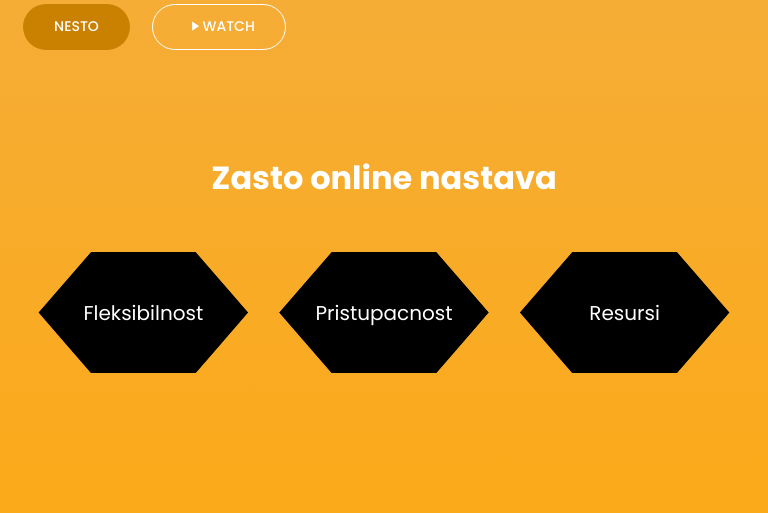
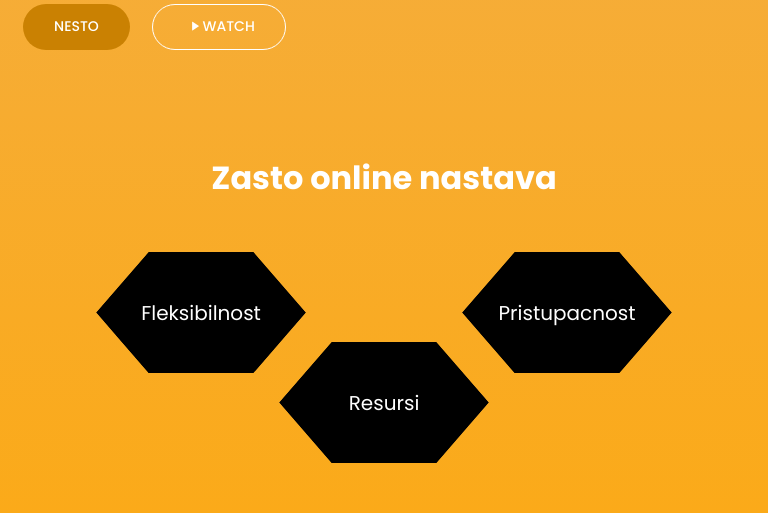
Before and after one commit to adamdervisevic/HoneyBee, a PHP site: page / in a window 768 px wide. Shown: the part 676-1189 px from the top of the page. Run offline with PHP 8.4, Linux system fonts and the light colour scheme; some libraries are stand-ins or nearby versions.

Commit message:
why section fix

```diff
--- a/assets/styles/style.css
+++ b/assets/styles/style.css
@@ -494,11 +494,14 @@ section {
 .reasons_why h2 {
   font-size: 3.2rem;
   color: white;
+  text-align: center;
 }
 .section_why_hive {
   width: 100%;
   display: grid;
-  grid-template-columns: repeat(auto-fit, minmax(100px, 1fr));
+  grid-template-columns: repeat(auto-fit, minmax(300px, 1fr));
+  gap: 1rem;
+  position: relative;
 }
 .section_why_hive button {
   clip-path: polygon(50% -50%, 100% 50%, 100% 50%, 50% 150%, 0% 50%, 0% 50%);
@@ -531,3 +534,12 @@ section {
 .reason_why_disappear {
   opacity: 0;
 }
+@media only screen and (min-width: 649px) and (max-width: 979px) {
+  .section_why_hive button:nth-child(3) {
+    transform: translateX(-50%);
+    left: 50%;
+    bottom: -100px;
+    position: absolute;
+    margin-bottom: 10px;
+  }
+}
```
